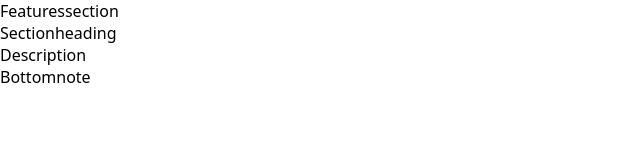
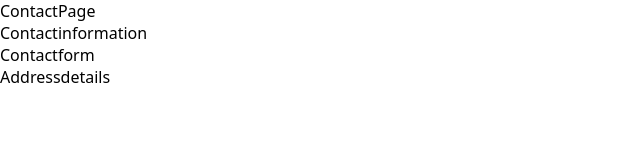
Before and after one commit to EshwarRao717/PRACTICE-SET01, a React (Vite) app: page / in a window 1280 px wide. Shown: the top 160 px of the page, without its empty margins (0-640 px from the left). Built offline with nearby package versions, Linux system fonts and the light colour scheme.

Commit message:
09ContactPage

```diff
--- a/src/App.jsx
+++ b/src/App.jsx
@@ -1,4 +1,5 @@
-import Featuressection from "./Component.jsx/Featuressection"
+import ContactPage from "./Component.jsx/ContactPage"
+
 
 
 
@@ -6,7 +7,7 @@ import Featuressection from "./Component.jsx/Featuressection"
 const App = () => {
   return (
     <div >
-<Featuressection/>
+<ContactPage/>
     </div>
   )
 }
--- /dev/null
+++ b/src/Component.jsx/Addressdetails.jsx
@@ -0,0 +1,9 @@
+import React from 'react'
+
+const Addressdetails = () => {
+  return (
+    <div>Addressdetails</div>
+  )
+}
+
+export default Addressdetails
--- a/src/Component.jsx/Bottomnote.jsx
+++ /dev/null
@@ -1,9 +0,0 @@
-import React from 'react'
-
-const Bottomnote = () => {
-  return (
-    <div>Bottomnote</div>
-  )
-}
-
-export default Bottomnote
--- /dev/null
+++ b/src/Component.jsx/ContactPage.jsx
@@ -0,0 +1,16 @@
+import React from 'react'
+import Contactinformation from './Contactinformation'
+import Contactform from './Contactform'
+import Addressdetails from './Addressdetails'
+
+const ContactPage = () => {
+  return (
+    <div>ContactPage
+      <Contactinformation/>
+      <Contactform/>
+      <Addressdetails/>
+    </div>
+  )
+}
+
+export default ContactPage
--- /dev/null
+++ b/src/Component.jsx/Contactform.jsx
@@ -0,0 +1,9 @@
+import React from 'react'
+
+const Contactform = () => {
+  return (
+    <div>Contactform</div>
+  )
+}
+
+export default Contactform
--- /dev/null
+++ b/src/Component.jsx/Contactinformation.jsx
@@ -0,0 +1,9 @@
+import React from 'react'
+
+const Contactinformation = () => {
+  return (
+    <div>Contactinformation</div>
+  )
+}
+
+export default Contactinformation
--- a/src/Component.jsx/Description.jsx
+++ /dev/null
@@ -1,9 +0,0 @@
-import React from 'react'
-
-const Description = () => {
-  return (
-    <div>Description</div>
-  )
-}
-
-export default Description
--- a/src/Component.jsx/FeaturesSection.jsx
+++ /dev/null
@@ -1,16 +0,0 @@
-import React from 'react'
-import Sectionheading from './Sectionheading'
-import Description from './Description'
-import Bottomnote from './Bottomnote'
-
-const Featuressection = () => {
-  return (
-    <div>Featuressection
-        <Sectionheading/>
-        <Description/>
-        <Bottomnote/>
-    </div>
-  )
-}
-
-export default Featuressection
--- a/src/Component.jsx/Sectionheading.jsx
+++ /dev/null
@@ -1,9 +0,0 @@
-import React from 'react'
-
-const Sectionheading = () => {
-  return (
-    <div>Sectionheading</div>
-  )
-}
-
-export default Sectionheading
```
